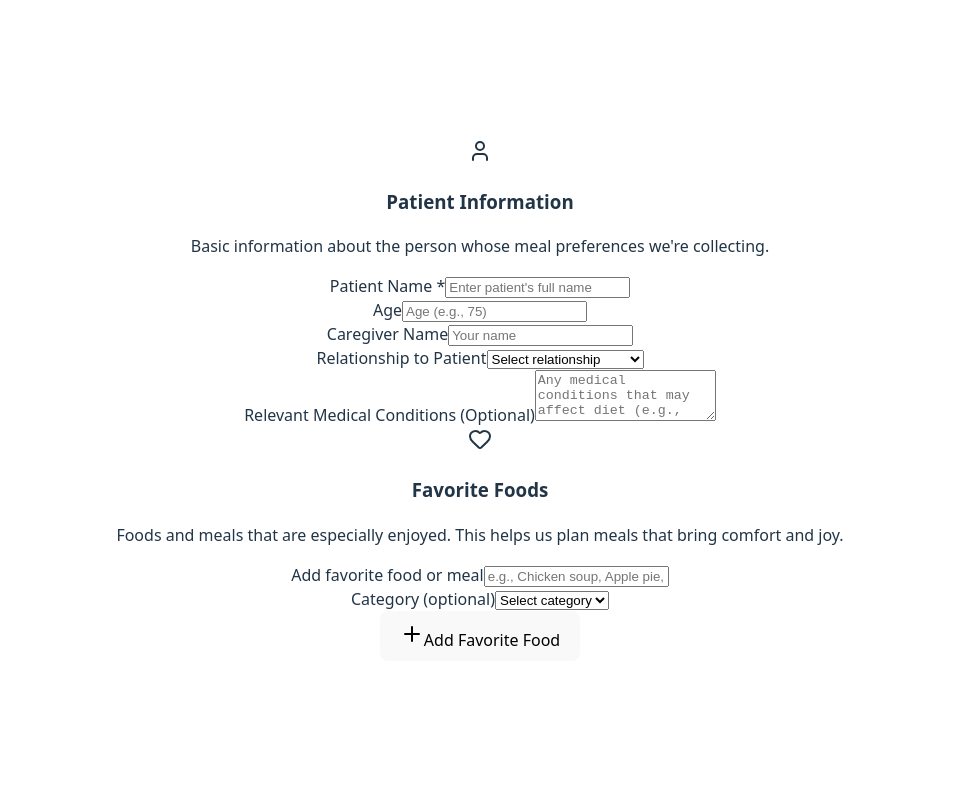
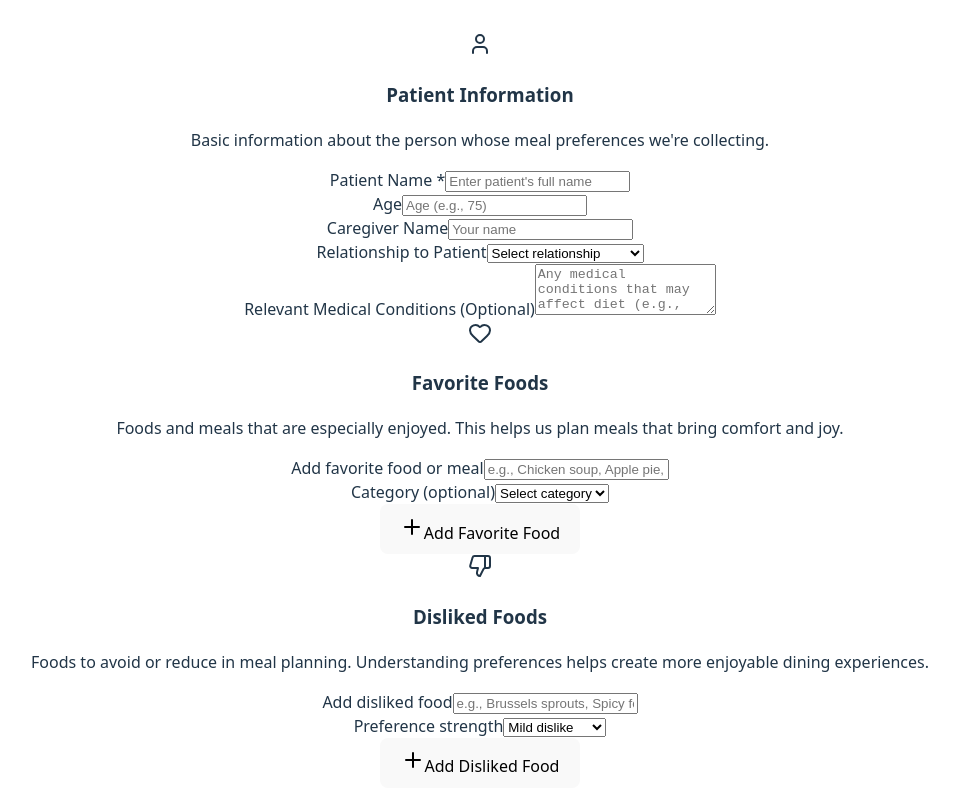
Before and after one commit to Harshitha-15/carenest, a React (Vite) app: page / in a window 1280 px wide. Shown: the top 810 px of the page, without its empty margins (160-1119 px from the left). Built offline with nearby package versions, Linux system fonts and the light colour scheme.

Commit message:
added Disliked Foods section  with functionalities

```diff
--- a/src/App.tsx
+++ b/src/App.tsx
@@ -4,6 +4,7 @@ import viteLogo from '/vite.svg'
 import './App.css'
 import PatientInfo from './components/PatientInfo';
 import FavoriteFoods from './components/FavoriteFoods';
+import DislikedFoods from './components/DislikedFoods';
 
 
 type PatientInfo = {
@@ -19,6 +20,12 @@ type FoodItem = {
   name: string;
 };
 
+type DislikedFood = {
+  id: string;
+  name: string;
+  severity: 'mild' | 'strong';
+};
+
 function App() {
   const [patientInfo, setPatientInfo] = useState<PatientInfo>({
     name: '',
@@ -29,6 +36,8 @@ function App() {
   });
 
     const [favoriteFoods, setFavoriteFoods] = useState<FoodItem[]>([]);
+    const [dislikedFoods, setDislikedFoods] = useState<DislikedFood[]>([]);
+
 
 
   return (
@@ -46,6 +55,11 @@ function App() {
             favoriteFoods={favoriteFoods}
             setFavoriteFoods={setFavoriteFoods}
           />
+
+          <DislikedFoods
+            dislikedFoods={dislikedFoods}
+            setDislikedFoods={setDislikedFoods}
+          />
       </div>
       </main>
       </div>
--- a/src/components/DislikedFoods.tsx
+++ b/src/components/DislikedFoods.tsx
@@ -0,0 +1,121 @@
+import React, { useState } from 'react';
+import { Plus, X, ThumbsDown } from 'lucide-react';
+
+type DislikedFood = {
+  id: string;
+  name: string;
+  severity: 'mild' | 'strong';
+};
+
+type Props = {
+  dislikedFoods: DislikedFood[];
+  setDislikedFoods: React.Dispatch<React.SetStateAction<DislikedFood[]>>;
+};
+
+export default function DislikedFoods({ dislikedFoods, setDislikedFoods }: Props) {
+  const [newDislikedFood, setNewDislikedFood] = useState('');
+  const [selectedSeverity, setSelectedSeverity] = useState<'mild' | 'strong'>('mild');
+
+  const addDislikedFood = () => {
+    if (newDislikedFood.trim()) {
+      setDislikedFoods([...dislikedFoods, {
+        id: Date.now().toString(),
+        name: newDislikedFood.trim(),
+        severity: selectedSeverity
+      }]);
+      setNewDislikedFood('');
+      setSelectedSeverity('mild');
+    }
+  };
+
+  const removeDislikedFood = (id: string) => {
+    setDislikedFoods(dislikedFoods.filter(food => food.id !== id));
+  };
+
+  return (
+    <div className="bg-white border border-gray-200 rounded-lg shadow-sm border-l-4 border-l-orange-500">
+      <div className="p-6">
+        <div className="flex items-center gap-2 mb-2">
+          <ThumbsDown className="w-5 h-5 text-orange-600" />
+          <h3 className="text-xl font-semibold text-gray-800">Disliked Foods</h3>
+        </div>
+        <p className="text-gray-600 mb-4">
+          Foods to avoid or reduce in meal planning. Understanding preferences helps create more enjoyable dining experiences.
+        </p>
+
+        <div className="space-y-4">
+          <div className="grid md:grid-cols-2 gap-4">
+            <div>
+              <label htmlFor="disliked-food" className="block text-sm font-medium text-gray-700 mb-1">
+                Add disliked food
+              </label>
+              <input
+                id="disliked-food"
+                type="text"
+                value={newDislikedFood}
+                onChange={(e) => setNewDislikedFood(e.target.value)}
+                placeholder="e.g., Brussels sprouts, Spicy food..."
+                onKeyPress={(e) => e.key === 'Enter' && addDislikedFood()}
+                className="w-full px-3 py-2 border border-gray-300 rounded-md focus:outline-none focus:ring-2 focus:ring-amber-500 focus:border-transparent"
+              />
+            </div>
+            <div>
+              <label htmlFor="dislike-severity" className="block text-sm font-medium text-gray-700 mb-1">
+                Preference strength
+              </label>
+              <select
+                id="dislike-severity"
+                value={selectedSeverity}
+                onChange={(e) => setSelectedSeverity(e.target.value as 'mild' | 'strong')}
+                className="w-full px-3 py-2 border border-gray-300 rounded-md focus:outline-none focus:ring-2 focus:ring-amber-500 focus:border-transparent"
+              >
+                <option value="mild">Mild dislike</option>
+                <option value="strong">Strong dislike</option>
+              </select>
+            </div>
+          </div>
+
+          <button
+            onClick={addDislikedFood}
+            className="inline-flex items-center px-4 py-2 bg-orange-600 text-white rounded-md hover:bg-orange-700 focus:outline-none focus:ring-2 focus:ring-orange-500 focus:ring-offset-2"
+          >
+            <Plus className="w-4 h-4 mr-2" />
+            Add Disliked Food
+          </button>
+
+          {dislikedFoods.length > 0 && (
+            <div className="space-y-2">
+              <h4 className="font-medium text-sm text-gray-600">Foods to Avoid:</h4>
+              <div className="flex flex-wrap gap-2">
+                {dislikedFoods.map((food) => (
+                  <span
+                    key={food.id}
+                    className={`inline-flex items-center px-3 py-1 rounded-full text-sm border ${
+                      food.severity === 'strong'
+                        ? 'bg-red-100 text-red-800 border-red-200'
+                        : 'bg-orange-100 text-orange-800 border-orange-200'
+                    }`}
+                  >
+                    {food.name}
+                    <span className="ml-1 text-xs opacity-75">
+                      ({food.severity})
+                    </span>
+                    <button
+                      onClick={() => removeDislikedFood(food.id)}
+                      className={`ml-2 inline-flex items-center justify-center w-4 h-4 ${
+                        food.severity === 'strong' ? 'text-red-600 hover:text-red-800' : 'text-orange-600 hover:text-orange-800'
+                      }`}
+                      aria-label={`Remove ${food.name} from disliked foods`}
+                    >
+                      <X className="w-3 h-3" />
+                    </button>
+                  </span>
+                ))}
+              </div>
+            </div>
+          )}
+        </div>
+      </div>
+    </div>
+  );
+}
```
